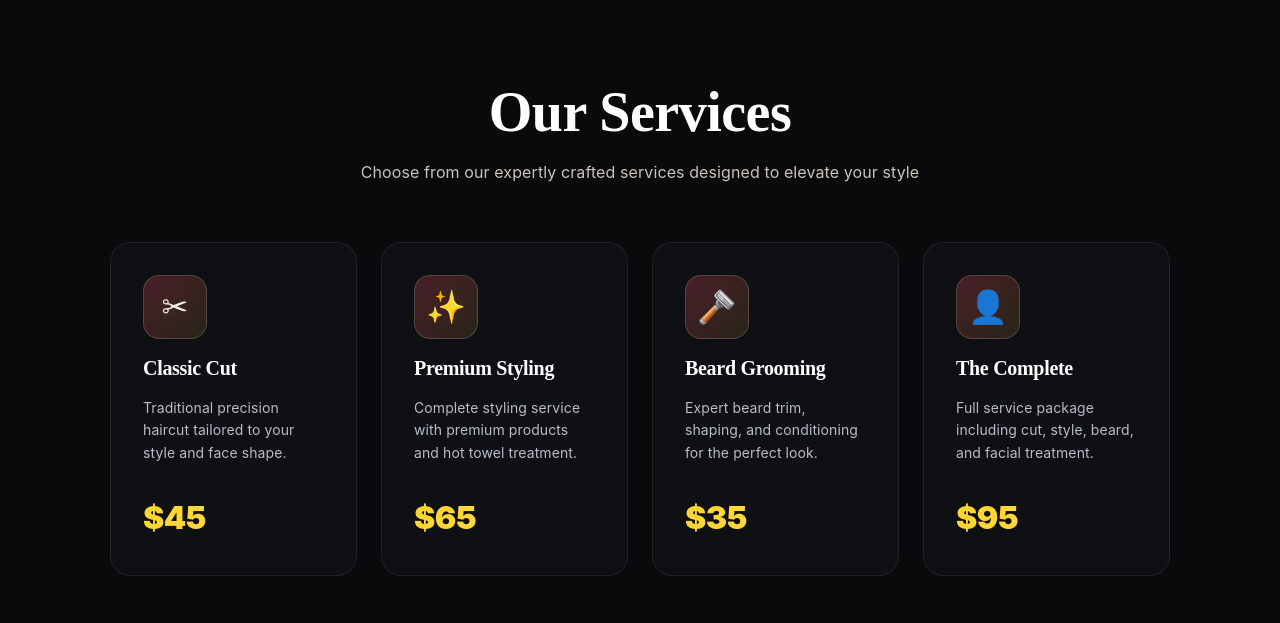
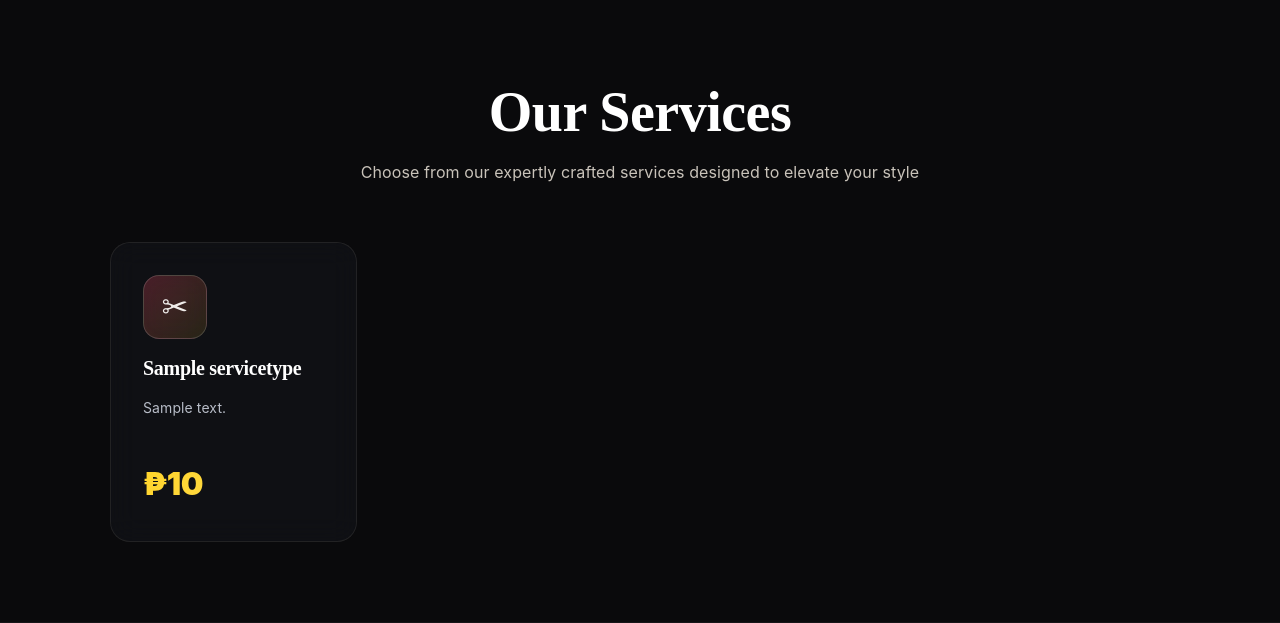
Before and after one commit to jace54321/CSIT327-G7-Trimly, a Django app: page / in a window 1280 px wide. Shown: the part 864-1487 px from the top of the page. Run offline with Django 5.2, Linux system fonts and the light colour scheme; tables that the repository leaves empty hold one stand-in row (values such as "Sample post").

Commit message:
Services in Landing Page is now dynamic

```diff
--- a/main/templates/landing.html
+++ b/main/templates/landing.html
@@ -70,33 +70,16 @@
     </div>
 
     <div class="services-grid">
-      <article class="svc-card svc-glass" tabindex="0">
-        <div class="svc-icon-tile"><span class="svc-icon">✂</span></div>
-        <h4 class="svc-name">Classic Cut</h4>
-        <p class="svc-desc">Traditional precision haircut tailored to your style and face shape.</p>
-        <div class="svc-price">$45</div>
-      </article>
-
-      <article class="svc-card svc-glass" tabindex="0">
-        <div class="svc-icon-tile"><span class="svc-icon">✨</span></div>
-        <h4 class="svc-name">Premium Styling</h4>
-        <p class="svc-desc">Complete styling service with premium products and hot towel treatment.</p>
-        <div class="svc-price">$65</div>
-      </article>
-
-      <article class="svc-card svc-glass" tabindex="0">
-        <div class="svc-icon-tile"><span class="svc-icon">🪒</span></div>
-        <h4 class="svc-name">Beard Grooming</h4>
-        <p class="svc-desc">Expert beard trim, shaping, and conditioning for the perfect look.</p>
-        <div class="svc-price">$35</div>
-      </article>
-
-      <article class="svc-card svc-glass" tabindex="0">
-        <div class="svc-icon-tile"><span class="svc-icon">👤</span></div>
-        <h4 class="svc-name">The Complete</h4>
-        <p class="svc-desc">Full service package including cut, style, beard, and facial treatment.</p>
-        <div class="svc-price">$95</div>
-      </article>
+      {% for service in services %}
+        <article class="svc-card svc-glass" tabindex="0">
+          <div class="svc-icon-tile"><span class="svc-icon">✂</span></div>
+          <h4 class="svc-name">{{ service.name }}</h4>
+          <p class="svc-desc">{{ service.description|default:"Premium grooming service" }}</p>
+          <div class="svc-price">₱{{ service.price|floatformat:0 }}</div>
+        </article>
+      {% empty %}
+        <p>No services available at the moment.</p>
+      {% endfor %}
     </div>
   </div>
 </section>
--- a/main/views.py
+++ b/main/views.py
@@ -27,7 +27,8 @@ def landing_view(request):
     """
     Renders the landing page.
     """
-    context = {"user": request.user}
+    services = ServiceType.objects.all()
+    context = {"user": request.user, "services": services}
     if request.user.is_authenticated:
         context["is_logged_in"] = True
     return render(request, "landing.html", context)
```
Also changed, not shown: 1 other file.
